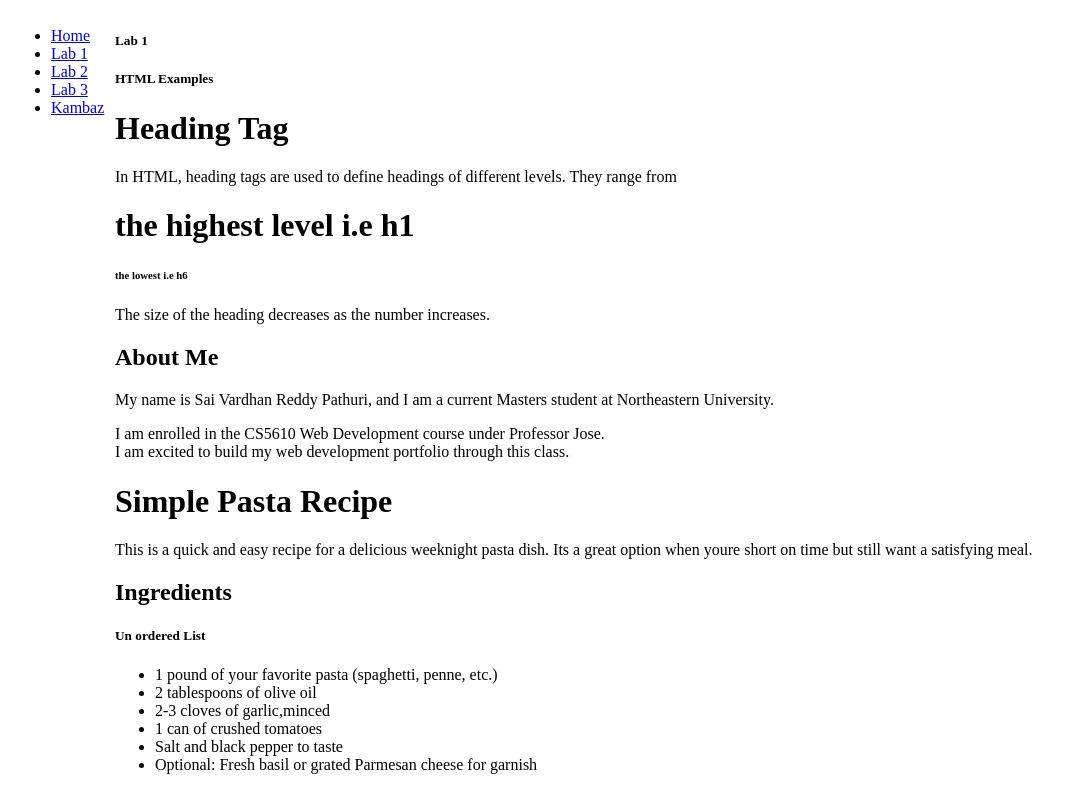
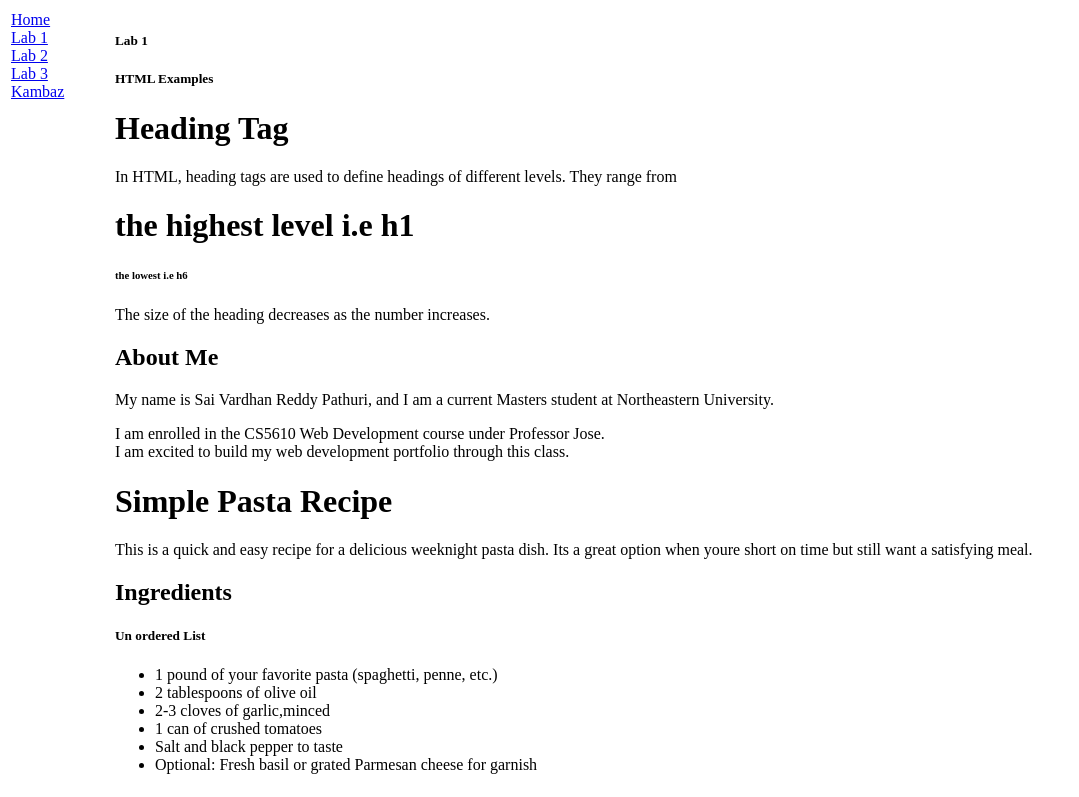
Before and after one commit to vardhanreddy53/kambaz_nextjs, a Next.js app: page /Labs/lab1 in a window 1280 px wide. Shown: the top 797 px of the page, without its empty margins (0-1079 px from the left). Built offline with nearby package versions, Linux system fonts and the light colour scheme.

Commit message:
first assignment

```diff
--- a/app/Labs/TOC.tsx
+++ b/app/Labs/TOC.tsx
@@ -1,26 +1,16 @@
 import Link from "next/link";
 export default function TOC() {
  return (
-   <ul>
-     <li>
+  <div>
        <Link href="/Labs" id="wd-Home-link">
-         Home </Link>
-     </li>
-     <li>
+         Home </Link><br/>
        <Link href="/Labs/lab1" id="wd-lab1-link">
-         Lab 1 </Link>
-     </li>
-     <li>
+         Lab 1 </Link><br/>
        <Link href="/Labs/lab2" id="wd-lab2-link">
-         Lab 2 </Link>
-     </li>
-     <li>
+         Lab 2 </Link><br/>
        <Link href="/Labs/lab3" id="wd-lab3-link">
-        Lab 3</Link>
-     </li>
-      <li>
+        Lab 3</Link><br/>
        <Link href="/" id="wd-Kambaz-link">
          Kambaz</Link>
-     </li>
-   </ul>
+         </div>
 );}
```
